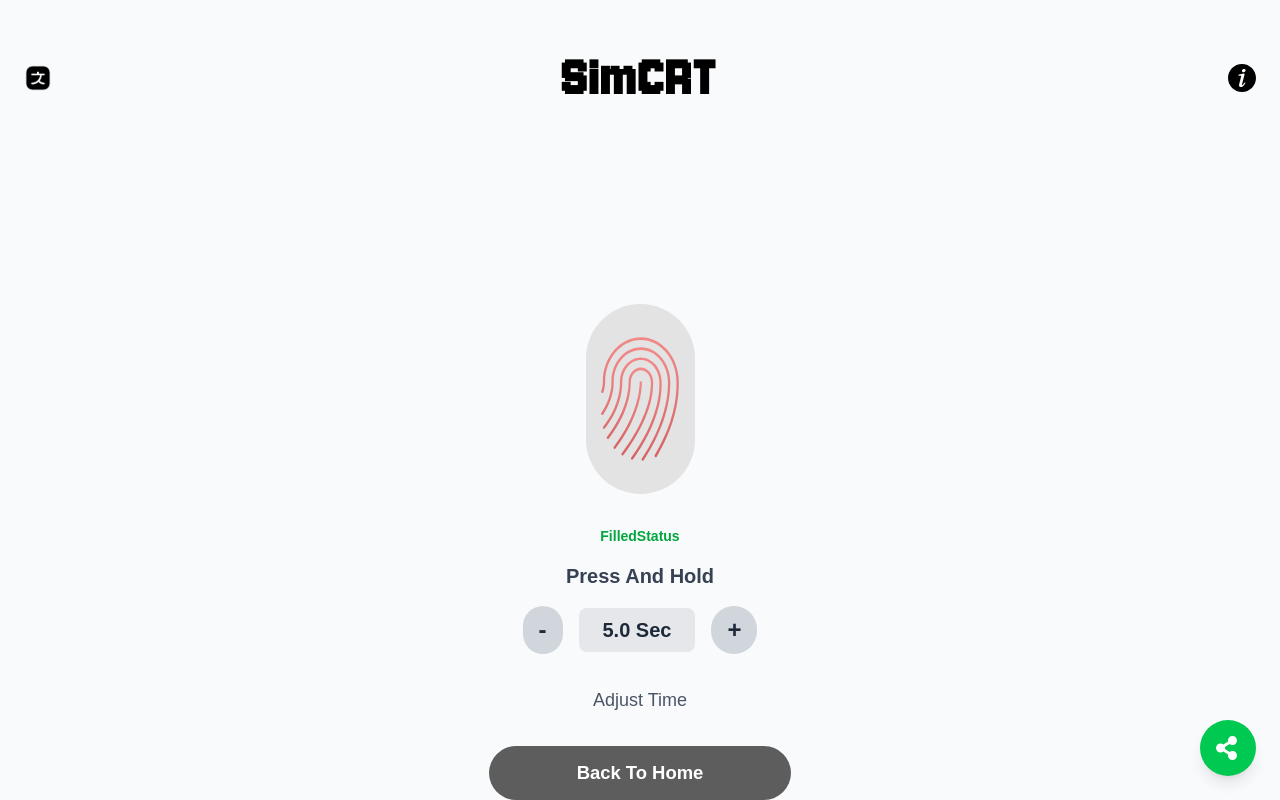
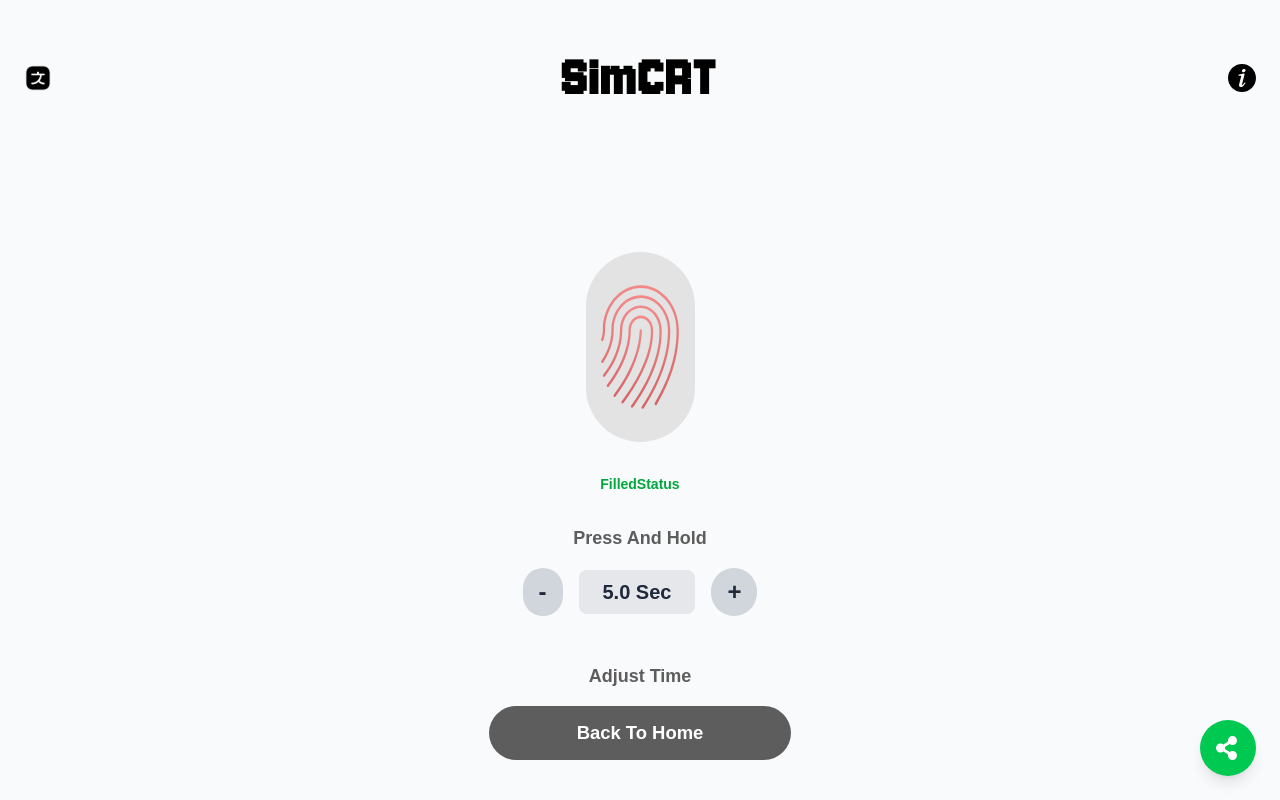
Before and after one commit to wardaowais/pwa-serwist-template, a Next.js app: page /simulation in a window 1280 px wide. Built offline with nearby package versions, Linux system fonts and the light colour scheme; grey boxes are pictures that could not be loaded.

Commit message:
layout changes

```diff
--- a/src/app/simulation/page.jsx
+++ b/src/app/simulation/page.jsx
@@ -5,7 +5,6 @@ import Link from "next/link";
 import ShareButton from "../ShareButton";
 import TopBar from "../TopBar";
 import { useTranslation } from "react-i18next";
-
 
 export default function Simulation() {
   const { t } = useTranslation();
@@ -159,7 +158,7 @@ export default function Simulation() {
       {/* Top Bar */}
       <TopBar />
 
-      <div className="text-center flex justify-center flex-col">
+      <div className="text-center flex justify-center flex-col mb-[40px]">
         {/* Thumb Area with Inside-to-Outside Fill Effect */}
         <div className="relative w-[109px] h-[190px] mx-auto mb-8">
           {/* Background Base (always pressed color) */}
@@ -337,10 +336,10 @@ export default function Simulation() {
         </div>
 
         {/* Status Indicator */}
-        <div className="mb-4">
+        <div className="flex flex-col gap-[19px]">
+          <div className="mb-4 ">
             {thumbPressed && (
               <p className="text-sm text-red-600 font-semibold">
-
                 {t("Pressedstatus")}
               </p>
             )}
@@ -357,12 +356,12 @@ export default function Simulation() {
           </div>
 
           {/* Instruction */}
-        <p className="text-xl font-semibold text-gray-700 mb-4">
-          Press And Hold
+          <p class="font-montserrat font-semibold text-[18px] leading-[1.1] text-center align-middle text-[#5D5D5D]  ">
+            {t("Holdstatus")}
           </p>
 
           {/* Time Controls */}
-        <div className="flex items-center justify-center space-x-4 mb-8">
+          <div className="flex items-center justify-center space-x-4 mb-8 ">
             <button
               onClick={handleDecreaseTime}
               className="bg-gray-300 hover:bg-gray-400 text-gray-800 font-bold py-2 px-4 rounded-full text-2xl"
@@ -382,14 +381,14 @@ export default function Simulation() {
             </button>
           </div>
 
-        <p className="text-lg text-gray-600 mb-8">{t("simulationAdjustTime")}</p>
-
-
+          <p class="font-montserrat font-semibold text-[18px] leading-[1.1] text-center align-middle text-[#5D5D5D]">
+            {t("simulationAdjustTime")}
+          </p>
 
           {/* Back Button */}
           <Link href="/">
             <button className="bg-[#5D5D5D] hover:bg-[#5D5D5D] text-white rounded-full font-bold text-[18.45px] leading-[100%] tracking-[0%] text-center align-middle h-[54px] w-[301.6px]">
-            Back To Home
+              {t("Homestatus")}
             </button>
           </Link>
         </div>
@@ -397,5 +396,6 @@ export default function Simulation() {
         {/* Share Button */}
         <ShareButton />
       </div>
+    </div>
   );
 }
--- a/src/locales/de/common.json
+++ b/src/locales/de/common.json
@@ -19,9 +19,10 @@
   "simulationSec": "Sek.",
 
 
-  "Pressedstatus": "Gedrückt – Kapillaren entleert",
-  "Refillstatus": "Wiederauffüllung – Blut kehrt zurück",
-  "FilledStatus": "Normal – Kapillaren gefüllt"
 
-
+  "Pressedstatus": "Gedrückt – Kapillaren leer",
+  "Refillstatus": "Wiederauffüllen – Blut kehrt zurück",
+  "FilledStatus": "Normal – Kapillaren gefüllt",
+  "Holdstatus": "Drücken und Halten",
+  "Homestatus": "Zurück zur Startseite"
 }
--- a/src/locales/en/common.json
+++ b/src/locales/en/common.json
@@ -1,5 +1,4 @@
 {
-
   "title": "SimCRT",
   "subtitle": "Capillary Refill Time Trainer – Medical App",
   "getStarted": "Get Started",
@@ -12,7 +11,6 @@
   "chooseMin": "0.1",
   "chooseMax": "10.0",
 
-
   "simulationPressHold": "Press And Hold",
   "simulationAdjustTime": "Adjust Time",
   "simulationBack": "Back To Home",
@@ -20,8 +18,7 @@
 
   "Pressedstatus": "Pressed - Capillaries Empty",
   "Refillstatus": " Refilling - Blood Returning",
-  "FilledStauts": "Normal - Capillaries Filled"
-
-
-
+  "FilledStauts": "Normal - Capillaries Filled",
+  "Holdstatus": " Press And Hold",
+  "Homestatus": "Back To Home"
 }
```
Lines whose indentation alone changed are shown as unchanged.
